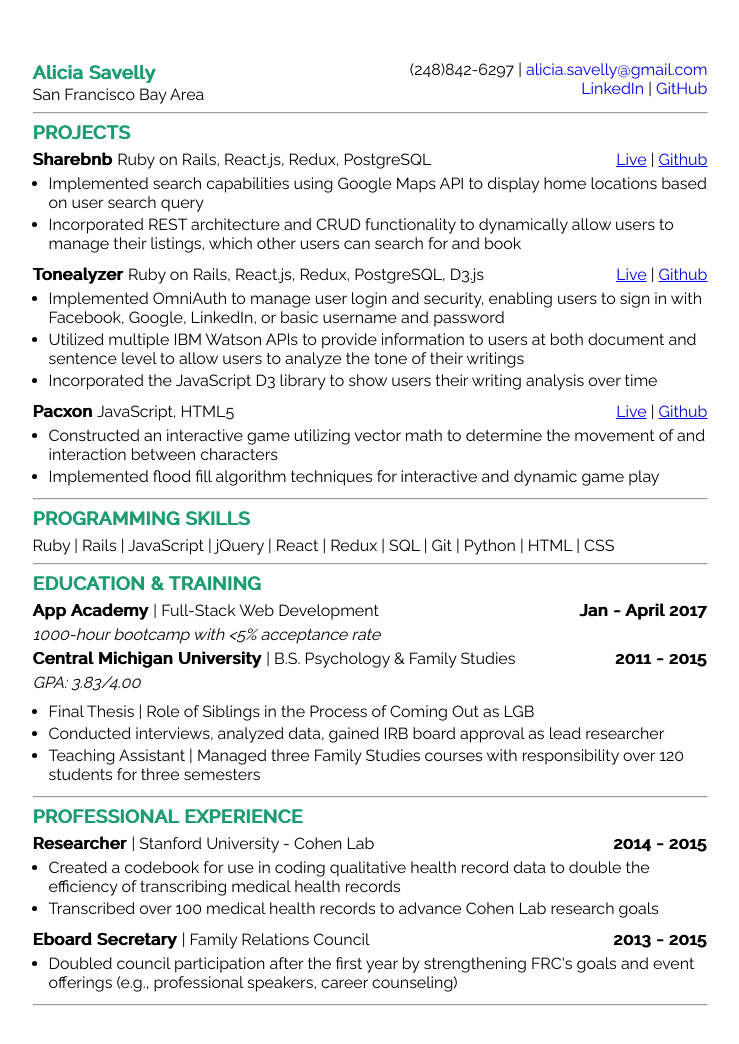
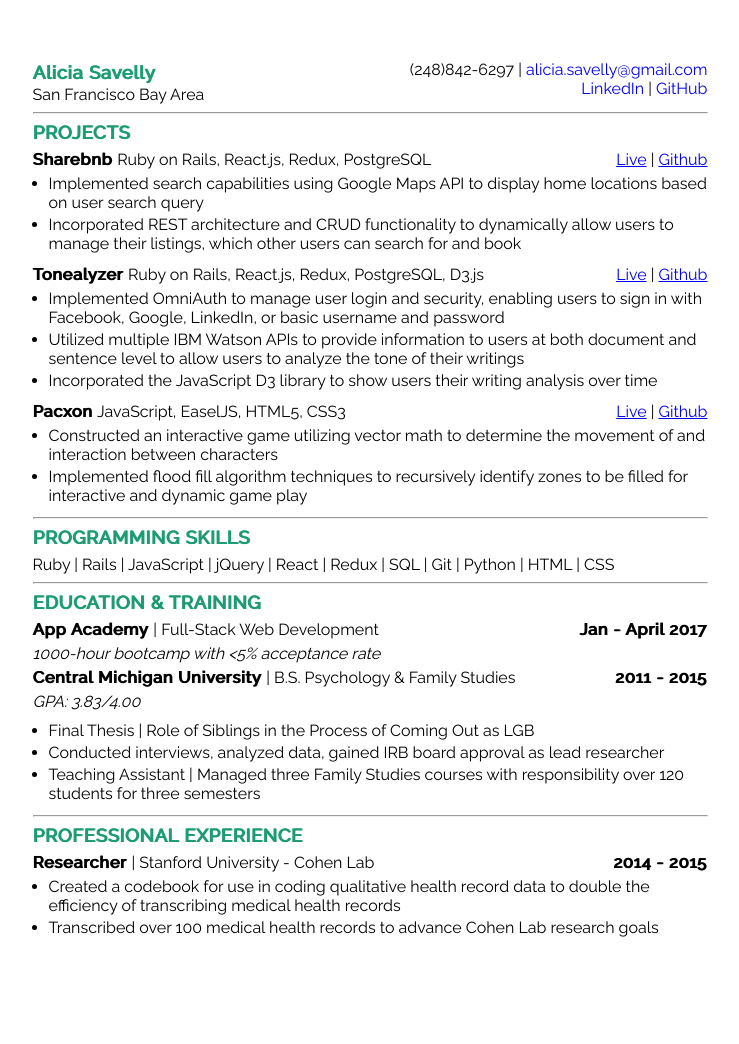
Before and after one commit to aliciasavelly/Resume, a plain HTML site: page index.html in a window 1280 px wide. Shown: the whole page, without its empty margins (270-1009 px from the left). After the commit the page ends 1009 px from the top, so only its background shows below. Drawn offline with Linux system fonts and the light colour scheme.

Commit message:
update resume

```diff
--- a/index.html
+++ b/index.html
@@ -45,13 +45,13 @@
       </div>
 
       <div class="first-line">
-        <p><strong>Pacxon</strong> JavaScript, HTML5</p>
+        <p><strong>Pacxon</strong> JavaScript, EaselJS, HTML5, CSS3</p>
         <p><a href="https://aliciasavelly.github.io/Pacxon/" target="_blank">Live</a> | <a href="https://github.com/aliciasavelly/Pacxon" target="_blank">Github</a></p>
       </div>
       <div class="content">
         <ul>
           <li>Constructed an interactive game utilizing vector math to determine the movement of and interaction between characters</li>
-          <li>Implemented flood fill algorithm techniques for interactive and dynamic game play</li>
+          <li>Implemented flood fill algorithm techniques to recursively identify zones to be filled for interactive and dynamic game play</li>
         </ul>
       </div>
     </div>
@@ -105,18 +105,6 @@
           <li>Transcribed over 100 medical health records to advance Cohen Lab research goals</li>
         </ul>
       </div>
-
-      <div class="first-line">
-        <p><strong>Eboard Secretary</strong> | Family Relations Council</p>
-        <p><strong>2013 - 2015</strong></p>
-      </div>
-      <div class="content">
-        <ul>
-          <li>Doubled council participation after the first year by strengthening FRC's goals and event offerings (e.g., professional speakers, career counseling)</li>
-        </ul>
-      </div>
     </div>
-
-    <hr>
   </body>
 </html>
```
